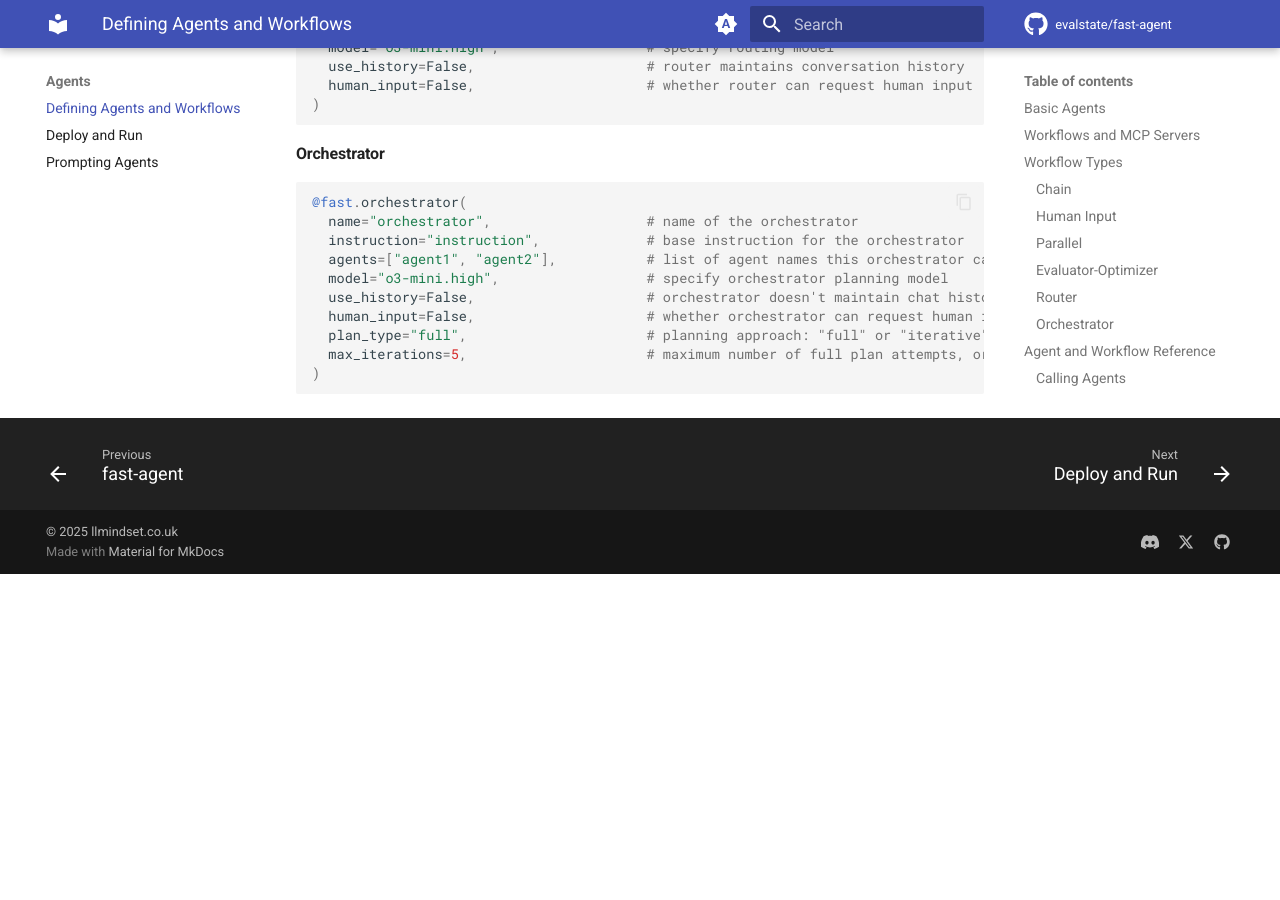
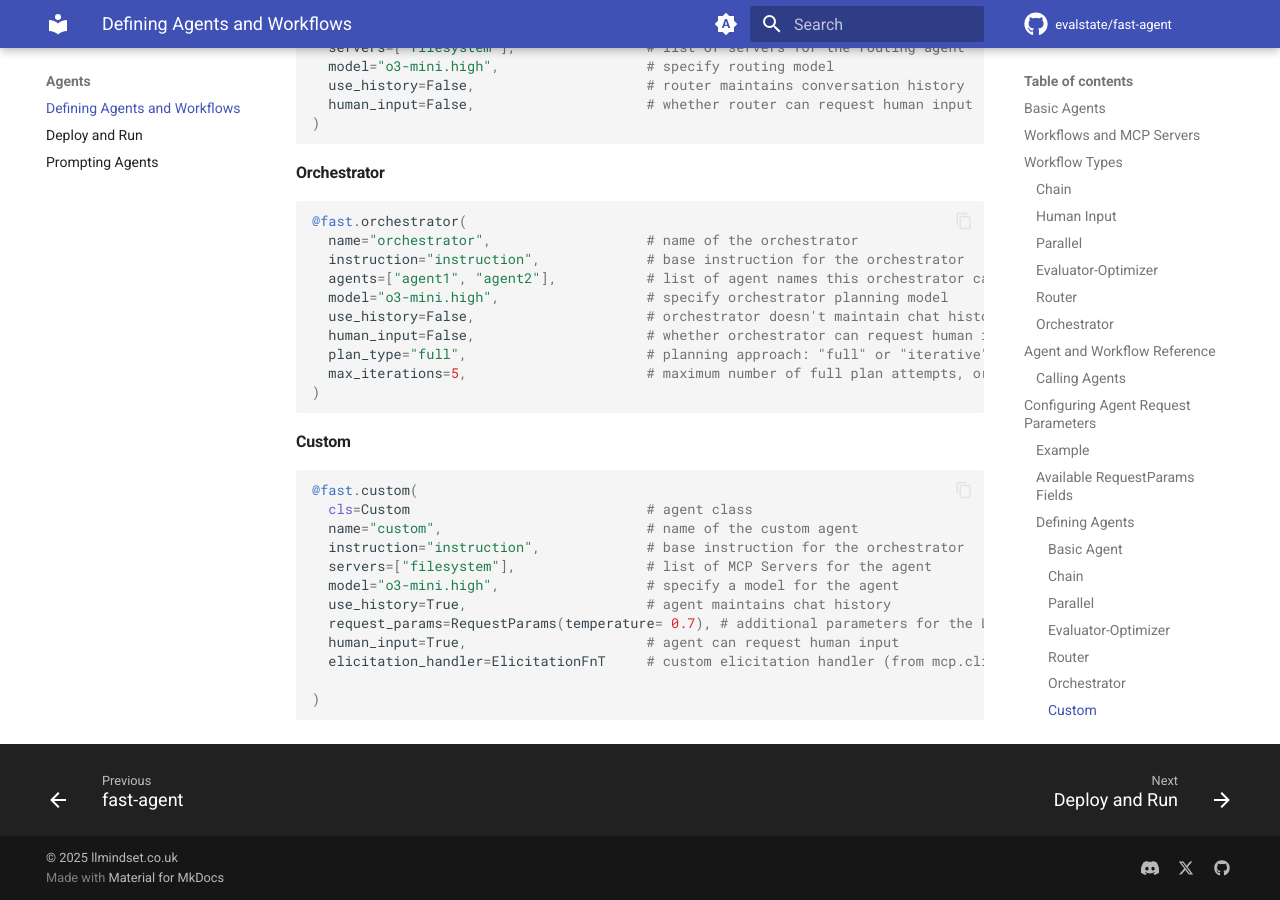
Before and after one commit to evalstate/fast-agent-docs, an MkDocs documentation site: the page built from docs/agents/defining.md, in a window 1280 px wide and 900 px high, scrolled down 7805 px. Built offline with MkDocs 1.6.1 and Material for MkDocs 9.7.7, drawn with Linux system fonts in a browser that asks for light colours; comment, search, counter and statistics services are not loaded; before the commit the page ends 8379 px from its top, so only the background shows below that; some of the changed text lies outside the part shown.

Commit message:
update state transfer, inlcude elicitation override

````diff
--- a/docs/agents/defining.md
+++ b/docs/agents/defining.md
@@ -287,6 +287,7 @@
   use_history=True,                      # agent maintains chat history
   request_params=RequestParams(temperature= 0.7), # additional parameters for the LLM (or RequestParams())
   human_input=True,                      # agent can request human input
+  elicitation_handler=ElicitationFnT     # custom elicitation handler (from mcp.client.session)
 )
 ```
 
@@ -354,3 +355,20 @@
   max_iterations=5,                      # maximum number of full plan attempts, or iterations
 )
 ```
+
+#### Custom
+
+```python
+@fast.custom(
+  cls=Custom                             # agent class
+  name="custom",                         # name of the custom agent
+  instruction="instruction",             # base instruction for the orchestrator
+  servers=["filesystem"],                # list of MCP Servers for the agent
+  model="o3-mini.high",                  # specify a model for the agent
+  use_history=True,                      # agent maintains chat history
+  request_params=RequestParams(temperature= 0.7), # additional parameters for the LLM (or RequestParams())
+  human_input=True,                      # agent can request human input
+  elicitation_handler=ElicitationFnT     # custom elicitation handler (from mcp.client.session)
+
+)
+```
````
Also changed, not shown: docs/mcp/state_transfer.md (+2 -2 lines), docs/mcp/pics/inspector_chat.png.
